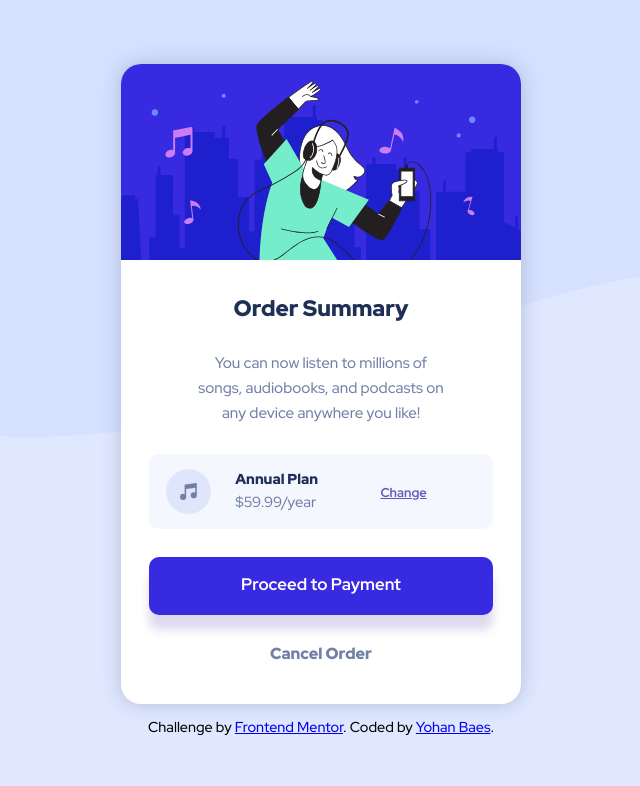
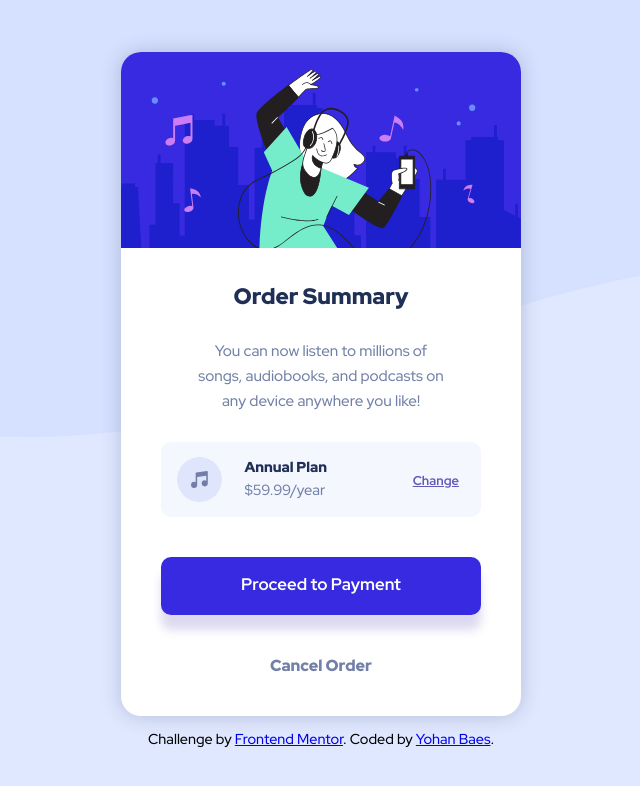
Before and after one commit to Raink31/03-Order-Summary-Component, a plain HTML site: page index.html in a window 1280 px wide. Shown: the whole page, without its empty margins (319-959 px from the left). Drawn offline with Linux system fonts and the light colour scheme.

Commit message:
Add files via upload

```diff
--- a/style.css
+++ b/style.css
@@ -79,7 +79,7 @@ h1{
     color: #6158b8;
     font-weight: 700;
     font-size: 0.8em;
-    margin-left: 135%;
+    margin-left: 130%;
 }
 
 #panier a:hover{
@@ -136,4 +136,17 @@ h1{
     .attribution{
         font-size: 0.9em;
     }
+
+    #boutton_paiement{
+        margin: 10% 10%;
+    }
+
+    #panier{
+        margin-left: 10%;
+        margin-right: 10%;
+    }
+
+    #panier a{
+        margin-left: 185%;
+    }
 }
```
